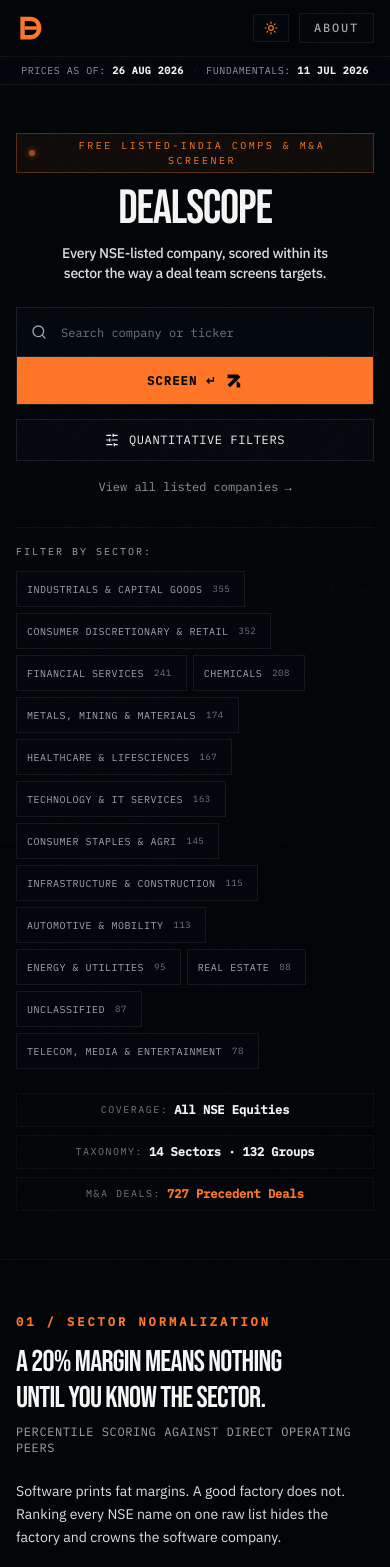
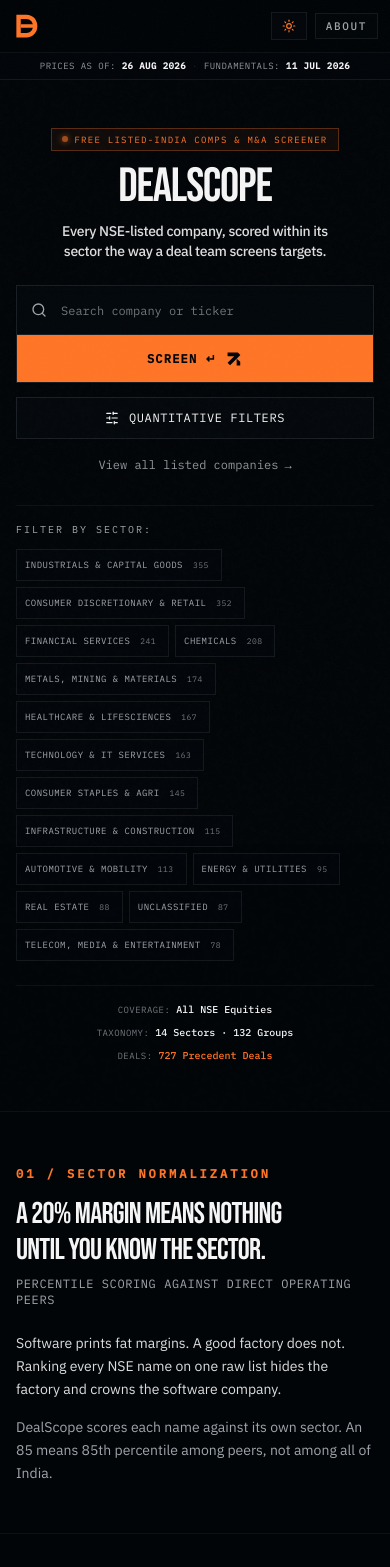
Before and after one commit to RAM-cybe/dealscope-frontend, a Next.js app: page / in a window 390 px wide. Shown: the top 1567 px of the page. Built offline with nearby package versions, Linux system fonts and the light colour scheme.

Commit message:
homepage: fine-tune mobile sector wrapping, clean telemetry ribbon, anchor navigation

```diff
--- a/app/layout.tsx
+++ b/app/layout.tsx
@@ -85,17 +85,17 @@
         <ThemeProvider>
           <div className="noise-overlay" aria-hidden="true" />
           <header className="sticky top-0 z-40 w-full bg-background/95 backdrop-blur-md border-b border-border/60 transition-colors">
-            <div className="flex min-h-14 items-center justify-between gap-3 sm:gap-4 px-4 sm:px-6 md:px-10 py-2.5 max-w-7xl mx-auto">
-              <div className="flex items-center gap-3 sm:gap-6 min-w-0">
+            <div className="flex min-h-13 sm:min-h-14 items-center justify-between gap-2 sm:gap-4 px-3 sm:px-6 md:px-10 py-2 sm:py-2.5 max-w-7xl mx-auto">
+              <div className="flex items-center gap-2.5 sm:gap-6 min-w-0">
                 <DealScopeLogo />
                 <div className="hidden md:block h-4 w-px bg-border/80" />
                 <DataFreshness className="hidden md:flex" />
               </div>
-              <div className="flex items-center gap-2.5 sm:gap-3 shrink-0">
+              <div className="flex items-center gap-2 sm:gap-3 shrink-0">
                 <ThemeToggle />
                 <Link
                   href="/about"
-                  className="inline-flex shrink-0 items-center border border-border/60 bg-card/30 px-3.5 py-1.5 font-mono text-xs uppercase tracking-[0.15em] text-muted-foreground hover:text-foreground hover:border-accent hover:bg-accent/5 transition-colors duration-200 font-medium"
+                  className="inline-flex shrink-0 items-center border border-border/60 bg-card/30 px-2.5 sm:px-3.5 py-1 sm:py-1.5 font-mono text-[11px] sm:text-xs uppercase tracking-[0.15em] text-muted-foreground hover:text-foreground hover:border-accent hover:bg-accent/5 transition-colors duration-200 font-medium"
                 >
                   About
                 </Link>
@@ -103,8 +103,8 @@
             </div>
 
             {/* Mobile Sub-Header Telemetry Strip (visible on < md so dates are NEVER hidden) */}
-            <div className="md:hidden border-t border-border/40 bg-card/20 px-4 py-1.5 flex items-center justify-center font-mono text-[10px] uppercase tracking-wider text-muted-foreground">
-              <div className="flex items-center gap-2 text-muted-foreground/90">
+            <div className="md:hidden border-t border-border/40 bg-card/20 px-2 py-1.5 flex items-center justify-center font-mono text-[9px] uppercase tracking-wider text-muted-foreground overflow-hidden">
+              <div className="flex items-center gap-1.5 text-muted-foreground/90 whitespace-nowrap">
                 <span>Prices as of: <strong className="text-foreground font-semibold">{PRICES_AS_OF}</strong></span>
                 <span className="text-border">·</span>
                 <span>Fundamentals: <strong className="text-foreground font-semibold">{FUNDAMENTALS_AS_OF}</strong></span>
--- a/components/dealscope/landing-view.tsx
+++ b/components/dealscope/landing-view.tsx
@@ -91,10 +91,10 @@
             initial={{ opacity: 0, y: -4 }}
             animate={{ opacity: 1, y: 0 }}
             transition={{ duration: 0.25 }}
-            className="inline-flex items-center gap-2 border border-accent/30 bg-accent/5 px-3 py-1 mb-3 font-mono text-[10px] sm:text-[11px] uppercase tracking-[0.25em] text-accent"
+            className="inline-flex items-center gap-1.5 border border-accent/30 bg-accent/5 px-2.5 py-1 mb-3 font-mono text-[9px] sm:text-[10px] uppercase tracking-[0.14em] sm:tracking-[0.2em] text-accent max-w-full"
           >
-            <span className="h-1.5 w-1.5 rounded-full bg-accent animate-pulse shadow-[0_0_6px_var(--accent)]" />
-            FREE LISTED-INDIA COMPS &amp; M&amp;A SCREENER
+            <span className="h-1.5 w-1.5 shrink-0 rounded-full bg-accent animate-pulse shadow-[0_0_6px_var(--accent)]" />
+            <span className="truncate">FREE LISTED-INDIA COMPS &amp; M&amp;A SCREENER</span>
           </motion.div>
 
           {/* Wordmark */}
@@ -199,16 +199,16 @@
                     onClick={() => onToggleSector(sector.name)}
                     aria-pressed={active}
                     className={cn(
-                      "inline-flex items-center justify-between gap-1.5 border px-2.5 py-1.5 font-mono text-[10px] sm:text-[11px] uppercase tracking-wider transition-all duration-150 cursor-pointer min-h-[36px] sm:min-h-[34px]",
+                      "inline-flex items-center justify-between gap-1.5 border px-2 sm:px-2.5 py-1 sm:py-1.5 font-mono text-[9px] sm:text-[10px] uppercase tracking-wider transition-all duration-150 cursor-pointer min-h-[32px] sm:min-h-[34px] max-w-full",
                       active
                         ? "border-accent bg-accent/15 text-accent font-semibold shadow-xs"
                         : "border-border/60 bg-card/30 text-muted-foreground hover:border-foreground/40 hover:text-foreground",
                     )}
                   >
-                    <span>{sector.name}</span>
+                    <span className="truncate">{sector.name}</span>
                     <span
                       className={cn(
-                        "font-mono text-[9px] sm:text-[10px] tabular-nums px-1 py-px",
+                        "font-mono text-[8px] sm:text-[9px] tabular-nums px-1 py-px shrink-0",
                         active ? "bg-accent/20 text-accent font-bold" : "text-muted-foreground/70",
                       )}
                     >
@@ -220,19 +220,21 @@
             </div>
           </div>
 
-          {/* Telemetry Ribbon (max-w-xl with atomic non-breaking tokens) */}
-          <div className="mt-6 sm:mt-8 w-full max-w-xl grid grid-cols-1 sm:grid-cols-3 gap-2 font-mono text-xs text-muted-foreground">
-            <div className="border border-border/30 bg-card/20 px-3 py-2 flex items-center justify-center gap-1.5">
-              <span className="text-[10px] uppercase tracking-[0.15em] text-muted-foreground/70">Coverage:</span>
-              <span className="text-foreground font-semibold font-mono whitespace-nowrap">All NSE Equities</span>
+          {/* Telemetry Ribbon */}
+          <div className="mt-6 sm:mt-8 w-full max-w-xl border-t border-border/40 pt-4 flex flex-col sm:flex-row items-center justify-between gap-2 sm:gap-3 font-mono text-[10px] sm:text-[11px] text-muted-foreground">
+            <div className="flex items-center gap-1.5 whitespace-nowrap">
+              <span className="uppercase tracking-wider text-muted-foreground/70 text-[9px] sm:text-[10px]">Coverage:</span>
+              <span className="text-foreground font-medium">All NSE Equities</span>
             </div>
-            <div className="border border-border/30 bg-card/20 px-3 py-2 flex items-center justify-center gap-1.5">
-              <span className="text-[10px] uppercase tracking-[0.15em] text-muted-foreground/70">Taxonomy:</span>
-              <span className="text-foreground font-semibold font-mono whitespace-nowrap">{sectors.length} Sectors · {industryGroupsCount} Groups</span>
+            <span className="hidden sm:inline text-border">·</span>
+            <div className="flex items-center gap-1.5 whitespace-nowrap">
+              <span className="uppercase tracking-wider text-muted-foreground/70 text-[9px] sm:text-[10px]">Taxonomy:</span>
+              <span className="text-foreground font-medium">{sectors.length} Sectors · {industryGroupsCount} Groups</span>
             </div>
-            <div className="border border-border/30 bg-card/20 px-3 py-2 flex items-center justify-center gap-1.5">
-              <span className="text-[10px] uppercase tracking-[0.15em] text-muted-foreground/70">M&amp;A Deals:</span>
-              <span className="text-accent font-semibold font-mono whitespace-nowrap">{dealCount.toLocaleString("en-IN")} Precedent Deals</span>
+            <span className="hidden sm:inline text-border">·</span>
+            <div className="flex items-center gap-1.5 whitespace-nowrap">
+              <span className="uppercase tracking-wider text-muted-foreground/70 text-[9px] sm:text-[10px]">Deals:</span>
+              <span className="text-accent font-medium">{dealCount.toLocaleString("en-IN")} Precedent Deals</span>
             </div>
           </div>
         </div>
@@ -241,7 +243,7 @@
       {/* ---------------------------------------------------------------- */}
       {/* CHAPTER 01: Why Sector-Relative                                  */}
       {/* ---------------------------------------------------------------- */}
-      <section className="relative px-4 sm:px-6 md:px-12 py-12 sm:py-16 border-b border-border/40 bg-background">
+      <section id="chapter-01" className="relative px-4 sm:px-6 md:px-12 py-12 sm:py-16 border-b border-border/40 bg-background scroll-mt-14">
         <div className="max-w-5xl mx-auto grid grid-cols-1 lg:grid-cols-12 gap-6 sm:gap-8 lg:gap-16">
           <div className="lg:col-span-5">
             <SectionLabel index="01" label="SECTOR NORMALIZATION" />
@@ -270,7 +272,7 @@
       {/* ---------------------------------------------------------------- */}
       {/* CHAPTER 02: Four Factors                                         */}
       {/* ---------------------------------------------------------------- */}
-      <section className="relative px-4 sm:px-6 md:px-12 py-12 sm:py-16 border-b border-border/40 bg-background">
+      <section id="chapter-02" className="relative px-4 sm:px-6 md:px-12 py-12 sm:py-16 border-b border-border/40 bg-background scroll-mt-14">
         <div className="max-w-5xl mx-auto grid grid-cols-1 lg:grid-cols-12 gap-6 sm:gap-8 lg:gap-16">
           <div className="lg:col-span-5">
             <SectionLabel index="02" label="SCORING ARCHITECTURE" />
@@ -309,7 +311,7 @@
       {/* ---------------------------------------------------------------- */}
       {/* CHAPTER 03: Screens                                              */}
       {/* ---------------------------------------------------------------- */}
-      <section className="relative px-4 sm:px-6 md:px-12 py-12 sm:py-16 border-b border-border/40 bg-background">
+      <section id="chapter-03" className="relative px-4 sm:px-6 md:px-12 py-12 sm:py-16 border-b border-border/40 bg-background scroll-mt-14">
         <div className="max-w-5xl mx-auto">
           <SectionLabel index="03" label="PRESET SCREENS" />
           <h2 className="mt-3 sm:mt-4 font-[family-name:var(--font-bebas)] text-3xl sm:text-4xl md:text-5xl tracking-tight text-foreground">
@@ -341,7 +343,7 @@
       {/* ---------------------------------------------------------------- */}
       {/* CHAPTER 04: Taxonomy                                             */}
       {/* ---------------------------------------------------------------- */}
-      <section className="relative px-4 sm:px-6 md:px-12 py-12 sm:py-16 border-b border-border/40 bg-background">
+      <section id="chapter-04" className="relative px-4 sm:px-6 md:px-12 py-12 sm:py-16 border-b border-border/40 bg-background scroll-mt-14">
         <div className="max-w-5xl mx-auto">
           <SectionLabel index="04" label="TAXONOMY &amp; COVERAGE" />
           <h2 className="mt-3 sm:mt-4 font-[family-name:var(--font-bebas)] text-3xl sm:text-4xl md:text-5xl tracking-tight text-foreground">
@@ -369,7 +371,7 @@
       {/* ---------------------------------------------------------------- */}
       {/* CHAPTER 05: Deals                                                */}
       {/* ---------------------------------------------------------------- */}
-      <section className="relative px-4 sm:px-6 md:px-12 py-12 sm:py-16 bg-background">
+      <section id="chapter-05" className="relative px-4 sm:px-6 md:px-12 py-12 sm:py-16 bg-background scroll-mt-14">
         <div className="max-w-5xl mx-auto grid grid-cols-1 lg:grid-cols-12 gap-6 sm:gap-8 lg:gap-16">
           <div className="lg:col-span-5">
             <SectionLabel index="05" label="PRECEDENT TRANSACTIONS" />
--- a/components/smooth-scroll.tsx
+++ b/components/smooth-scroll.tsx
@@ -51,6 +51,9 @@
 
     lenisRef.current = lenis
     activeLenis = lenis
+    if (typeof window !== "undefined") {
+      ;(window as unknown as { __lenis?: Lenis }).__lenis = lenis
+    }
 
     // Connect Lenis to GSAP ScrollTrigger
     lenis.on("scroll", ScrollTrigger.update)
--- a/components/theme-provider.tsx
+++ b/components/theme-provider.tsx
@@ -33,7 +33,9 @@
 
   useEffect(() => {
     try {
-      const saved = localStorage.getItem("dealscope-theme") as Theme | null
+      const urlParams = typeof window !== "undefined" ? new URLSearchParams(window.location.search) : null
+      const qTheme = urlParams?.get("theme") as Theme | null
+      const saved = (qTheme || localStorage.getItem("dealscope-theme")) as Theme | null
       if (saved === "light" || saved === "dark") {
         setThemeState(saved)
         applyThemeToDom(saved)
```
